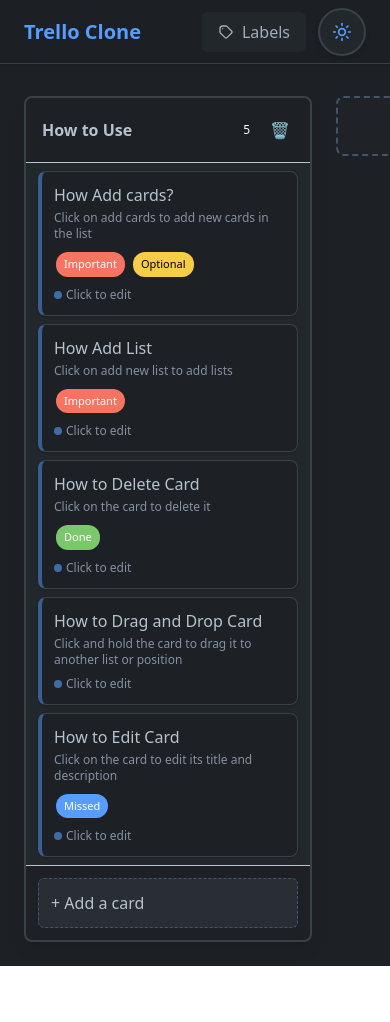
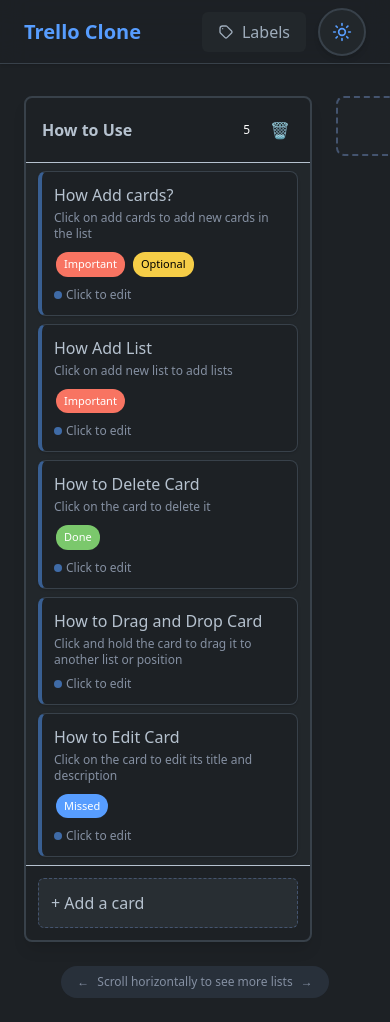
Before and after one commit to Ayush-Tak/taskflow-pro, a React (Vite) app: page / in a window 390 px wide. Before the commit the page ends 966 px from the top, so only its background shows below. Built offline with nearby package versions, Linux system fonts and the light colour scheme.

Commit message:
mobile: add horizontal scrollbar and scroll hint for better navigation

```diff
--- a/src/components/Board.jsx
+++ b/src/components/Board.jsx
@@ -169,6 +169,15 @@ const Board = () => {
                 </div>
               )}
             </div>
+
+            {/* Mobile Scroll Hint - Only visible on mobile */}
+            <div className="md:hidden mt-6 flex items-center justify-center text-muted-foreground">
+              <div className="flex items-center space-x-2 px-4 py-2 bg-muted/30 rounded-full text-xs">
+                <span>←</span>
+                <span>Scroll horizontally to see more lists</span>
+                <span>→</span>
+              </div>
+            </div>
           </div>
         </div>
       </div>
--- a/src/index.css
+++ b/src/index.css
@@ -158,4 +158,35 @@
     touch-action: manipulation;
     -webkit-tap-highlight-color: transparent;
   }
+
+  /* Mobile horizontal scrollbar for better navigation */
+  .board-container {
+    scrollbar-width: auto; /* Firefox */
+    scrollbar-color: var(--color-primary) var(--color-muted); /* Firefox */
+  }
+
+  .board-container::-webkit-scrollbar {
+    height: 12px; /* Horizontal scrollbar height */
+    width: 12px; /* For any vertical scrollbar */
+  }
+
+  .board-container::-webkit-scrollbar-track {
+    background: var(--color-muted);
+    border-radius: 6px;
+  }
+
+  .board-container::-webkit-scrollbar-thumb {
+    background: var(--color-primary);
+    border-radius: 6px;
+    border: 2px solid var(--color-muted);
+  }
+
+  .board-container::-webkit-scrollbar-thumb:hover {
+    background: var(--color-primary);
+    opacity: 0.8;
+  }
+
+  .board-container::-webkit-scrollbar-corner {
+    background: var(--color-muted);
+  }
 }
```
